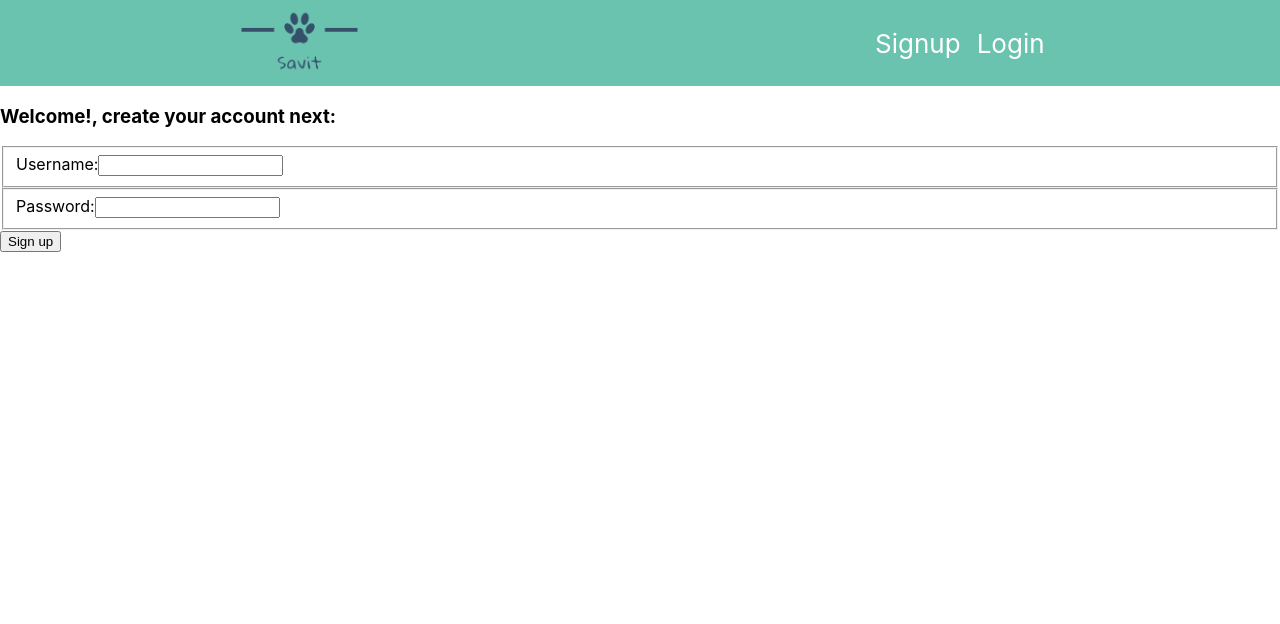
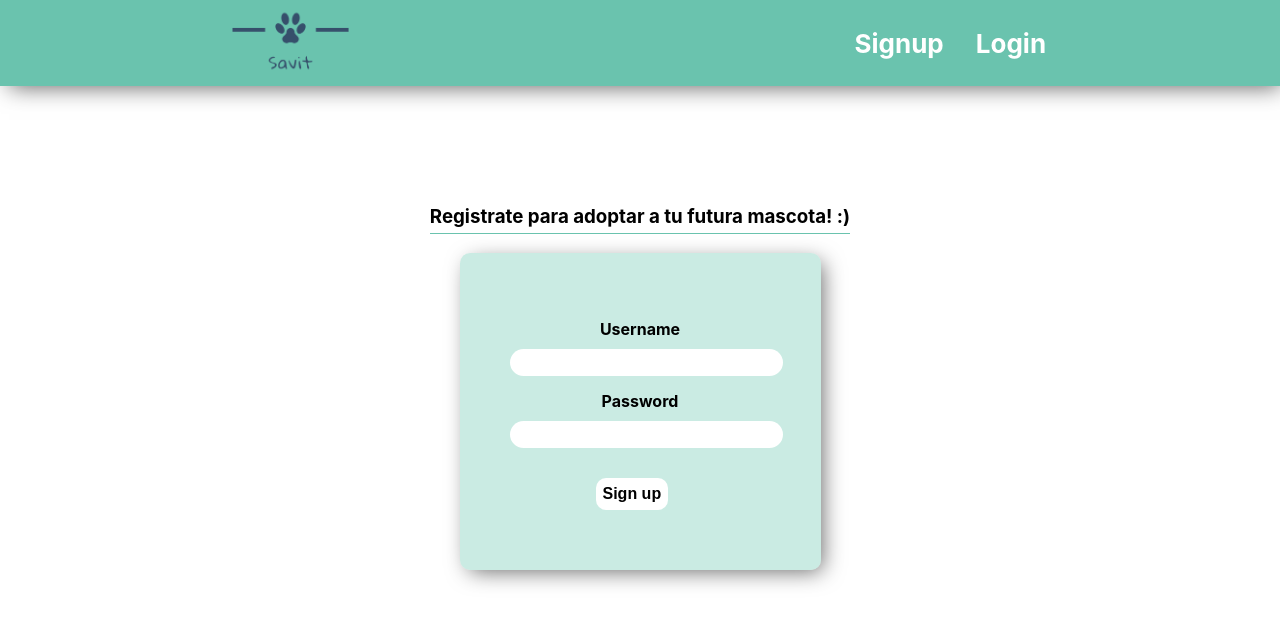
Before and after one commit to FrankyMolina/savit, a React (Create React App) app in the folder client/: page /signup in a window 1280 px wide. Shown: the top 624 px of the page. Built offline with nearby package versions, Linux system fonts and the light colour scheme; no server answers.

Commit message:
scss landing, navbar, login, signup

```diff
--- a/client/src/App.scss
+++ b/client/src/App.scss
@@ -1,3 +1,7 @@
+
+*:focus {
+  outline: none;
+}
 
 
 .App-header {
@@ -22,3 +26,8 @@
   }
 
 }
+
+.Navbar {
+  position: fixed;
+  background-color: #6AC3AE;
+}
--- a/client/src/components/auth/Login.js
+++ b/client/src/components/auth/Login.js
@@ -2,6 +2,8 @@
 import React, { Component } from 'react';
 import { Link } from 'react-router-dom';
 import AuthService from '../../services/AuthService';
+
+import './Login.scss';
 
 class Login extends Component {
   constructor(props) {
@@ -42,12 +44,12 @@ class Login extends Component {
 
   render() {
     return (
-      <div>
-        <h3>Please, login to our site</h3>
+      <div className="Login">
+        <h3>Por favor, inicie sesión para entrar en Savit :)</h3>
 
-        <form onSubmit={this.handleFormSubmit}>
-          <fieldset>
-            <label>Username:</label>
+        <form onSubmit={this.handleFormSubmit} className="Login__form">
+          <fieldset className="username">
+            <label>Username</label>
             <input
               type="text"
               name="username"
@@ -56,8 +58,8 @@ class Login extends Component {
             />
           </fieldset>
 
-          <fieldset>
-            <label>Password:</label>
+          <fieldset className="pw">
+            <label>Password</label>
             <input
               type="password"
               name="password"
@@ -66,7 +68,7 @@ class Login extends Component {
             />
           </fieldset>
 
-          <input type="submit" value="Login" />
+          <input type="submit" value="Login" className="btn"/>
         </form>
 
         <h1>{this.state.error ? 'Error' : ''}</h1>
--- /dev/null
+++ b/client/src/components/auth/Login.scss
@@ -0,0 +1,103 @@
+.Login {
+  height: 100vh;
+
+  display: flex;
+  flex-direction: column;
+  justify-content: center;
+  align-items: center;
+
+  h3 {
+    border-bottom: 1.5px solid #6ac3ae;
+    padding-bottom: 5px;
+  }
+
+  &__form {
+    background-color: #83cfbd6c;
+    border-radius: 10px;
+    padding: 60px;
+
+    box-shadow: 5px 5px 22px -4px rgba(0, 0, 0, 0.61);
+
+    font-weight: bold;
+
+    .username {
+      display: flex;
+      flex-direction: column;
+
+      label {
+        text-align: center;
+      }
+
+      input {
+        width: 100%;
+        border-radius: 15px;
+        border: 0;
+        padding: 6px 30px;
+
+        margin-left: -24px;
+        margin-top: 10px;
+
+        transition: 0.3s;
+
+        &:focus {
+          padding: 10px 30px;
+          box-shadow: 5px 5px 22px -4px rgba(0, 0, 0, 0.685);
+        }
+      }
+    }
+
+    .pw {
+      display: flex;
+      flex-direction: column;
+
+      label {
+        text-align: center;
+      }
+
+      input {
+        width: 100%;
+        border-radius: 15px;
+        border: 0;
+        padding: 6px 30px;
+
+        margin-left: -24px;
+        margin-top: 10px;
+
+        transition: 0.3s;
+
+        &:focus {
+          padding: 10px 30px;
+          box-shadow: 5px 5px 22px -4px rgba(0, 0, 0, 0.685);
+        }
+      }
+    }
+
+    .btn {
+      text-decoration: none;
+      transition: 0.3s;
+      border: 0;
+      border-radius: 10px;
+      padding: 7px;
+
+      font-size: 16px;
+      font-weight: bold;
+
+      background-color: white;
+
+      margin-left: 82px;
+
+      &:hover {
+        background-color: white;
+        font-size: 20px;
+        padding: 15px;
+        border-radius: 10px;
+        box-shadow: 5px 5px 22px -4px rgba(0, 0, 0, 0.685);
+        margin-left: 70px;
+      }
+    }
+
+    fieldset {
+      border: 0;
+    }
+  }
+}
--- a/client/src/components/auth/Signup.js
+++ b/client/src/components/auth/Signup.js
@@ -1,6 +1,8 @@
 // auth/Signup.js
 import React, { Component } from 'react';
 import AuthService from '../../services/AuthService'
+
+import './Signup.scss'
 
 //signup y login son iguales a excepción de el html renderizado y el endpoint de nuestra API rest a la que llamamos
 //uno llama a /signup y el otro a /login usando nuestro AuthService
@@ -48,21 +50,21 @@ class Signup extends Component {
 
   render() {
     return(
-      <div>
-        <h3>Welcome!, create your account next:</h3>
+      <div className="Signup">
+        <h3>Registrate para adoptar a tu futura mascota! :)</h3>
 
-        <form onSubmit={this.handleFormSubmit}>
-          <fieldset>
-            <label>Username:</label>
+        <form onSubmit={this.handleFormSubmit} className="Signup__form">
+          <fieldset className="username">
+            <label>Username</label>
             <input type="text" name="username" value={this.state.username} onChange={ e => this.handleChange(e)}/>
           </fieldset>
 
-          <fieldset>
-            <label>Password:</label>
+          <fieldset className="pw">
+            <label>Password</label>
             <input type="password" name="password" value={this.state.password} onChange={ e => this.handleChange(e)} />
           </fieldset>
 
-          <input type="submit" value="Sign up" />
+          <input type="submit" value="Sign up" className="btn"/>
         </form>
 
         <h1>{this.state.error ? 'Error' : ''}</h1>
--- /dev/null
+++ b/client/src/components/auth/Signup.scss
@@ -0,0 +1,105 @@
+.Signup {
+    height: 100vh;
+
+    display: flex;
+    flex-direction: column;
+    justify-content: center;
+    align-items: center;
+
+    h3 {
+      border-bottom: 1.5px solid #6ac3ae;
+      padding-bottom: 5px;
+    }
+
+    &__form {
+      background-color: #83cfbd6c;
+      border-radius: 10px;
+      padding: 60px;
+
+      box-shadow: 5px 5px 22px -4px rgba(0, 0, 0, 0.61);
+
+      font-weight: bold;
+
+      .username {
+        display: flex;
+        flex-direction: column;
+
+        label {
+          text-align: center;
+        }
+
+        input {
+          width: 100%;
+          border-radius: 15px;
+          border: 0;
+          padding: 6px 30px;
+
+          margin-left: -24px;
+          margin-top: 10px;
+
+          transition: 0.3s;
+
+          &:focus {
+            padding: 10px 30px;
+            box-shadow: 5px 5px 22px -4px rgba(0, 0, 0, 0.685);
+          }
+        }
+      }
+
+      .pw {
+        display: flex;
+        flex-direction: column;
+
+        label {
+          text-align: center;
+        }
+
+        input {
+          width: 100%;
+          border-radius: 15px;
+          border: 0;
+          padding: 6px 30px;
+
+          margin-left: -24px;
+          margin-top: 10px;
+
+          transition: 0.3s;
+
+          &:focus {
+            padding: 10px 30px;
+            box-shadow: 5px 5px 22px -4px rgba(0, 0, 0, 0.685);
+          }
+        }
+      }
+
+      .btn {
+        text-decoration: none;
+        transition: 0.3s;
+        border: 0;
+        border-radius: 10px;
+        padding: 7px;
+
+        font-size: 16px;
+        font-weight: bold;
+
+        background-color: white;
+
+        margin-left: 76px;
+        margin-top: 20px;
+
+
+        &:hover {
+          background-color: white;
+          font-size: 20px;
+          padding: 15px;
+          border-radius: 10px;
+          box-shadow: 5px 5px 22px -4px rgba(0, 0, 0, 0.685);
+          margin-left: 65px;
+        }
+      }
+
+      fieldset {
+        border: 0;
+      }
+    }
+  }
--- a/client/src/components/landing/landing.scss
+++ b/client/src/components/landing/landing.scss
@@ -1,18 +1,67 @@
 .Landing {
+  margin-top: 85px;
+  margin-bottom: 50px;
   .Landing-img {
     width: 100vw;
   }
+  h1 {
+    text-align: center;
 
+    margin-bottom: 70px;
+    margin-top: 30px;
+    padding-bottom: 5px;
+
+    border-bottom: 1.5px solid #6ac3ae;
+  }
   &__container {
     display: flex;
     justify-content: space-around;
 
+
     &__whatsSavit {
-        width: 25%;
+      width: 512px;
+
+      img {
+        border-radius: 10px;
+        box-shadow: 5px 5px 22px -4px rgba(0, 0, 0, 0.61);
+      }
+
+      &__text {
+        border-radius: 5px;
+        padding: 10px;
+        background-color: #83cfbd6c;
+        text-align: center;
+        margin-bottom: 10px;
+      }
+
+      &__techs{
+        background-color: #feb69a96;
+        padding: 10px 10px 5px 10px;
+        border-radius: 5px;
+      }
     }
 
     &__howWorks {
-        width:25%;
+      width: 512px;
+
+      img {
+        border-radius: 10px;
+        box-shadow: 5px 5px 22px -4px rgba(0, 0, 0, 0.61);
+      }
+
+      &__text {
+        border-radius: 5px;
+        padding: 10px;
+        background-color: #83cfbd6c;
+        text-align: center;
+        margin-bottom: 10px;
+
+        &__list {
+          background-color: #feb69a96;
+          padding: 10px 10px 5px 10px;
+          border-radius: 5px;
+        }
+      }
     }
   }
 }
--- a/client/src/components/navbar/Navbar.scss
+++ b/client/src/components/navbar/Navbar.scss
@@ -4,6 +4,10 @@
 	align-items: center;
 
 	width: 100vw;
+	box-shadow: 5px 5px 22px -4px rgba(0,0,0,0.61);
+
+	font-weight: bold;
+
 
 	img{
 		border-radius: 10px;
@@ -16,10 +20,18 @@
 		align-items: center;
 
 		li {
-			margin: 0 0.5rem;
+			margin: 0 1rem;
 
 			a {
 				text-decoration: none;
+				transition: 0.3s;
+
+				&:hover{
+					background-color: white;
+					color: #6ac3ae;
+					padding: 7px;
+					border-radius: 10px;
+				}
 			}
 		}
 	}
```
Also changed, not shown: client/src/components/landing/landing.js (+19 -11 lines).
